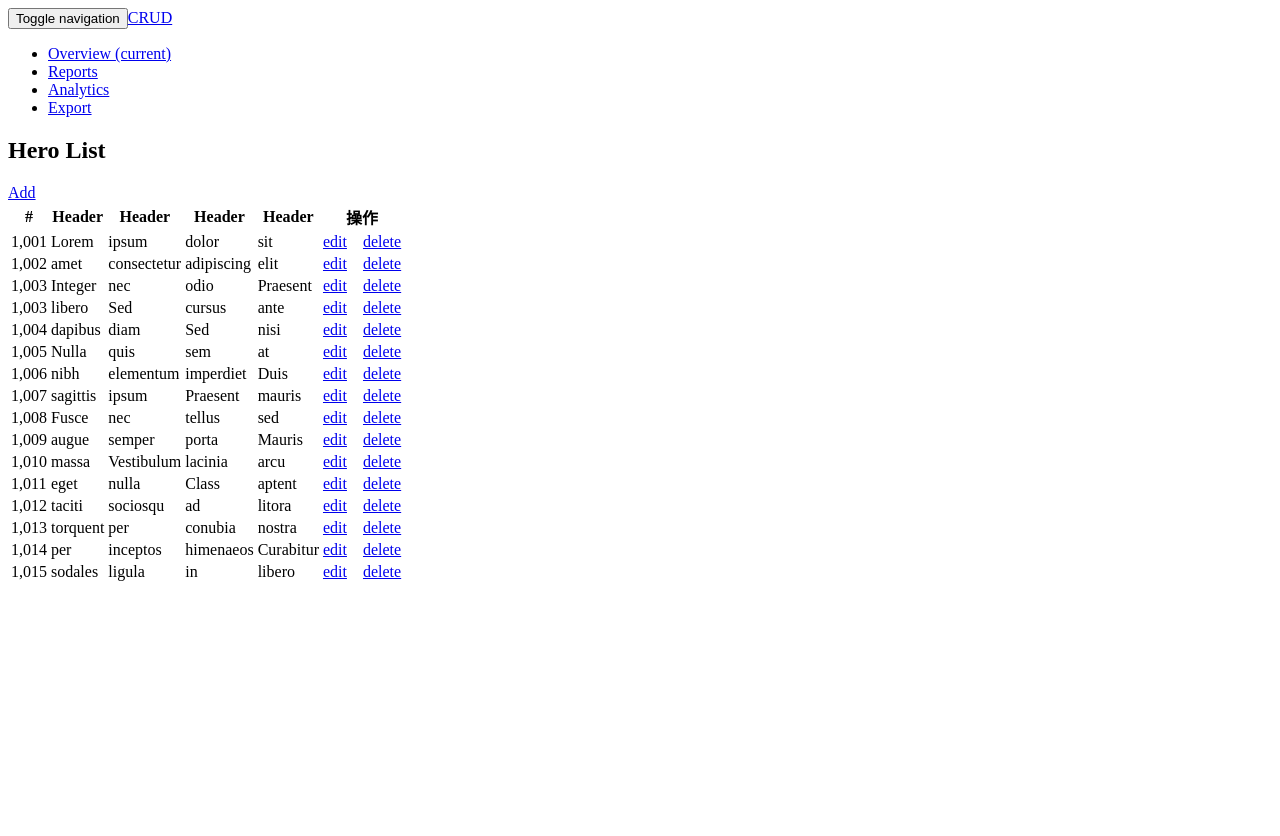
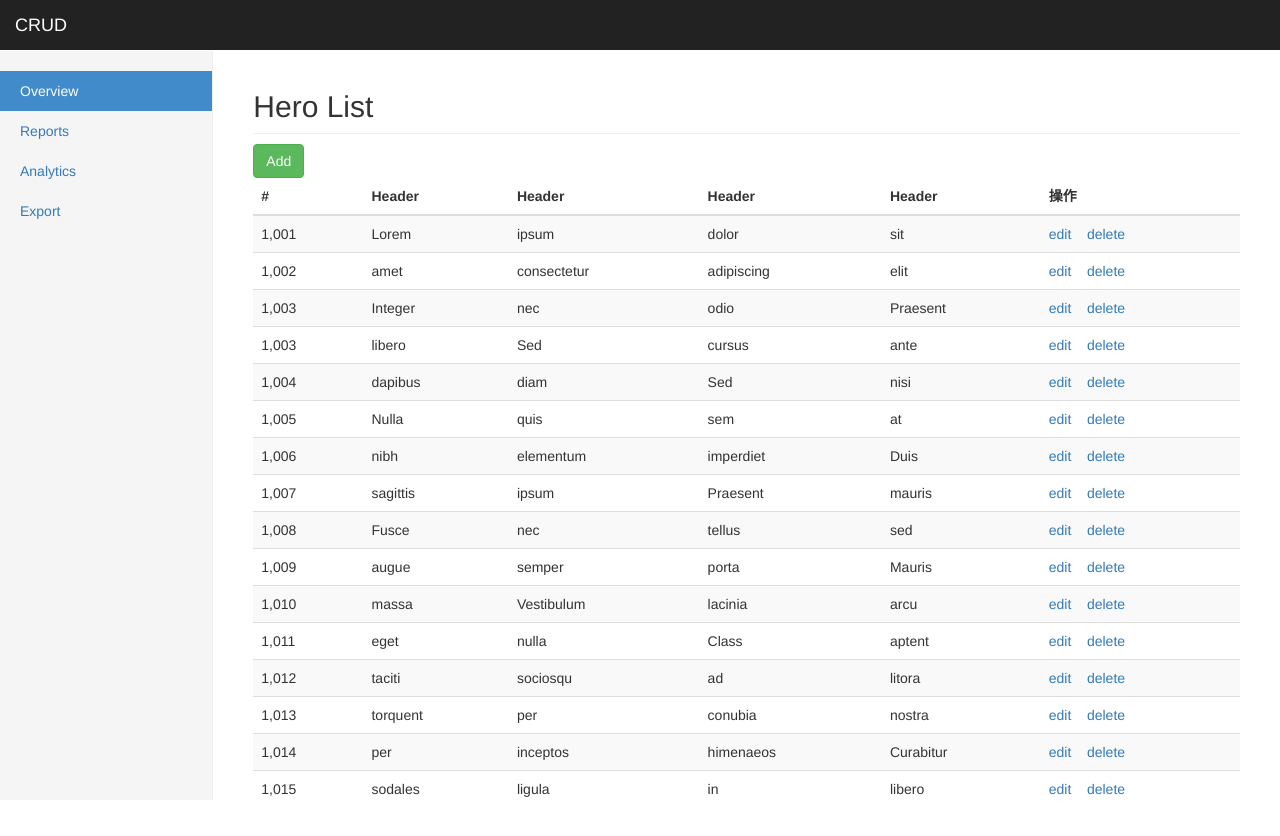
Before and after one commit to lmj2233/herolist, a Vue app: page / in a window 1280 px wide. Shown: the top 836 px of the page. Before the commit the page ends 800 px from the top, so only its background shows below. Built offline with nearby package versions, Linux system fonts and the light colour scheme.

Commit message:
上一次日志是修改App.vue，放入主页面  引入bootstrap.css和index.css

```diff
--- /dev/null
+++ b/src/assets/css/index.css
@@ -0,0 +1,127 @@
+/*
+ * Base structure
+ */
+
+
+/* Move down content because we have a fixed navbar that is 50px tall */
+
+body {
+  padding-top: 50px;
+}
+
+
+
+/*
+ * Global add-ons
+ */
+
+.sub-header {
+  padding-bottom: 10px;
+  border-bottom: 1px solid #eee;
+}
+
+
+/*
+ * Top navigation
+ * Hide default border to remove 1px line.
+ */
+
+.navbar-fixed-top {
+  border: 0;
+}
+
+
+/*
+ * Sidebar
+ */
+
+
+/* Hide for mobile, show later */
+
+.sidebar {
+  display: none;
+}
+
+@media (min-width: 768px) {
+  .sidebar {
+    position: fixed;
+    top: 51px;
+    bottom: 0;
+    left: 0;
+    z-index: 1000;
+    display: block;
+    padding: 20px;
+    overflow-x: hidden;
+    overflow-y: auto;
+    /* Scrollable contents if viewport is shorter than content. */
+    background-color: #f5f5f5;
+    border-right: 1px solid #eee;
+  }
+}
+
+
+/* Sidebar navigation */
+
+.nav-sidebar {
+  margin-right: -21px;
+  /* 20px padding + 1px border */
+  margin-bottom: 20px;
+  margin-left: -20px;
+}
+
+.nav-sidebar>li>a {
+  padding-right: 20px;
+  padding-left: 20px;
+}
+
+.nav-sidebar>.active>a,
+.nav-sidebar>.active>a:hover,
+.nav-sidebar>.active>a:focus {
+  color: #fff;
+  background-color: #428bca;
+}
+
+
+
+/*
+ * Main content
+ */
+
+.main {
+  padding: 20px;
+}
+
+@media (min-width: 768px) {
+  .main {
+    padding-right: 40px;
+    padding-left: 40px;
+  }
+}
+
+.main .page-header {
+  margin-top: 0;
+}
+
+
+
+/*
+ * Placeholder dashboard ideas
+ */
+
+.placeholders {
+  margin-bottom: 30px;
+  text-align: center;
+}
+
+.placeholders h4 {
+  margin-bottom: 0;
+}
+
+.placeholder {
+  margin-bottom: 20px;
+}
+
+.placeholder img {
+  display: inline-block;
+  border-radius: 50%;
+}
--- a/src/main.js
+++ b/src/main.js
@@ -3,6 +3,10 @@ import App from './App.vue'
 
 Vue.config.productionTip = false
 
+// 引入bootstrap.css和index.css
+import '../node_modules/bootstrap/dist/css/bootstrap.css'
+import './assets/css/index.css'
+
 new Vue({
   render: h => h(App),
 }).$mount('#app')
```
